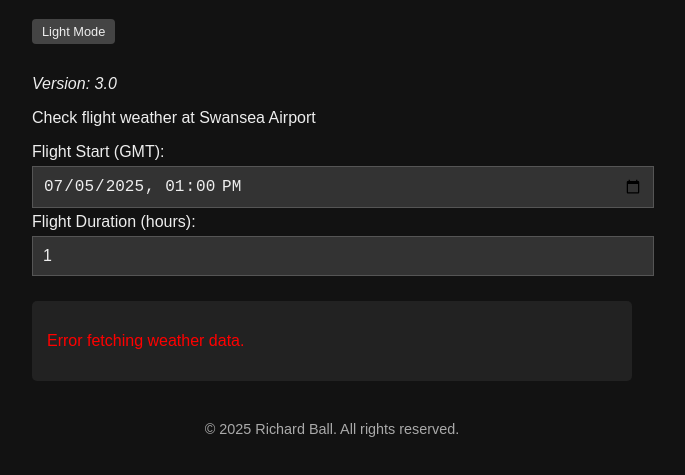
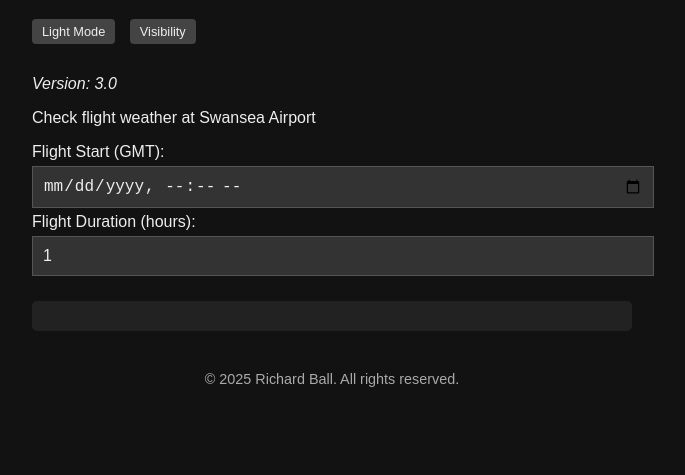
Before and after one commit to RichardaBall/c42-flight-buddy-V3, a plain HTML site: page index.html in a window 1280 px wide. Both pictures are taken after a click on the button "Dark Mode". Shown: the part 81-556 px from the top of the page, without its empty margins (308-993 px from the left). Drawn offline with Linux system fonts and the light colour scheme; no server answers.

Commit message:
Update index.html

```diff
--- a/index.html
+++ b/index.html
@@ -63,7 +63,7 @@
     body.dark-mode footer {
       color: #aaa;
     }
-    #toggle-theme {
+    #toggle-theme, #visibility-btn {
       margin-bottom: 15px;
       padding: 5px 10px;
       font-size: 0.8rem;
@@ -73,15 +73,24 @@
       border-radius: 4px;
       transition: background 0.3s, color 0.3s;
     }
-    body.dark-mode #toggle-theme {
+    body.dark-mode #toggle-theme, body.dark-mode #visibility-btn {
       background: #444;
       color: #eee;
+    }
+    #button-container {
+      margin-bottom: 15px;
+    }
+    #button-container button {
+      margin-right: 10px;
     }
   </style>
 </head>
 <body>
   <h1>C42 Flight Buddy</h1>
-  <button id="toggle-theme">Dark Mode</button>
+  <div id="button-container">
+    <button id="toggle-theme">Dark Mode</button>
+    <button id="visibility-btn">Visibility</button>
+  </div>
   <p><em>Version: 3.0</em></p>
   <p>Check flight weather at Swansea Airport</p>
 
@@ -317,51 +326,26 @@ ${highlight("Status: ", safe.safe ? "✅ OK" : "❌ Limit Exceeded", !safe.safe)
       : '<p class="ok"><strong>✅ Weather suitable for full flight duration.</strong></p>';
 
     resDiv.innerHTML =
-      `<h3>Flight Weather Check for ${formatUKDate(startTime)} to ${formatUKDate(endTime)}</h3>
-      <pre>${messages.join("\n")}</pre>
-      ${overallStatus}`
-    ;
-
-  } catch (e) {
-    resDiv.innerHTML = '<p class="bad">Error fetching weather data.</p>';
+      `<h3>Flight Weather Check for Swansea Airport (C42)</h3>` +
+      overallStatus +
+      messages.join("\n");
+  } catch(e) {
+    resDiv.innerHTML = `<p class="bad">Error fetching weather data: ${e.message}</p>`;
   }
 }
 
-window.addEventListener('load', () => {
-  const now = new Date();
-  now.setUTCMinutes(0,0,0);
-  now.setUTCHours(now.getUTCHours() + 1);
-  const isoString = now.toISOString().slice(0,16);
-  document.getElementById("start").value = isoString;
-  document.getElementById("duration").value = 1;
-  checkFlight();
+document.getElementById("start").addEventListener("change", checkFlight);
+document.getElementById("duration").addEventListener("change", checkFlight);
 
-  // Theme toggle button
-  const toggleBtn = document.getElementById('toggle-theme');
-  const body = document.body;
+document.getElementById("toggle-theme").onclick = () => {
+  document.body.classList.toggle("dark-mode");
+  document.getElementById("toggle-theme").textContent = document.body.classList.contains("dark-mode") ? "Light Mode" : "Dark Mode";
+};
 
-  // Load saved theme
-  const savedTheme = localStorage.getItem('theme');
-  if (savedTheme === 'dark') {
-    body.classList.add('dark-mode');
-    toggleBtn.textContent = 'Light Mode';
-  }
-
-  toggleBtn.addEventListener('click', () => {
-    if (body.classList.contains('dark-mode')) {
-      body.classList.remove('dark-mode');
-      toggleBtn.textContent = 'Dark Mode';
-      localStorage.setItem('theme', 'light');
-    } else {
-      body.classList.add('dark-mode');
-      toggleBtn.textContent = 'Light Mode';
-      localStorage.setItem('theme', 'dark');
-    }
-  });
-});
-
-document.getElementById("start").addEventListener("change", checkFlight);
-document.getElementById("duration").addEventListener("input", checkFlight);
+document.getElementById("visibility-btn").onclick = () => {
+  const res = document.getElementById("results");
+  alert("Visibility in meters as provided by OpenWeatherMap. >5000 m is good.");
+};
 </script>
 </body>
 </html>
```
